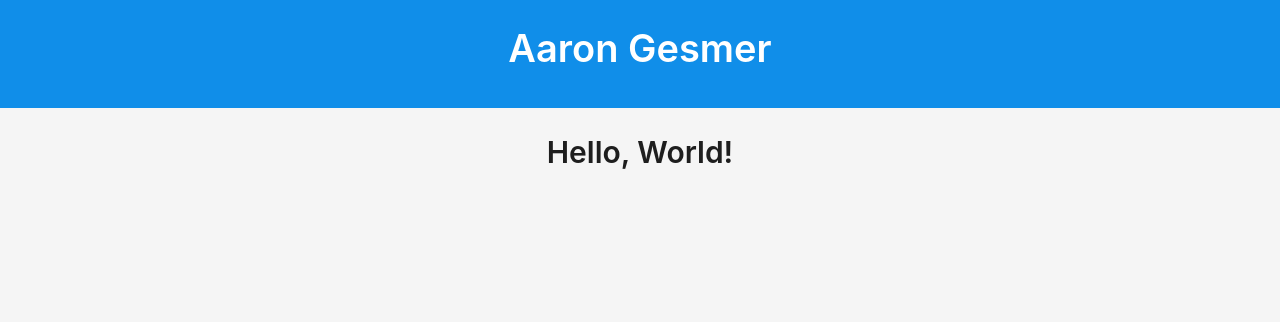
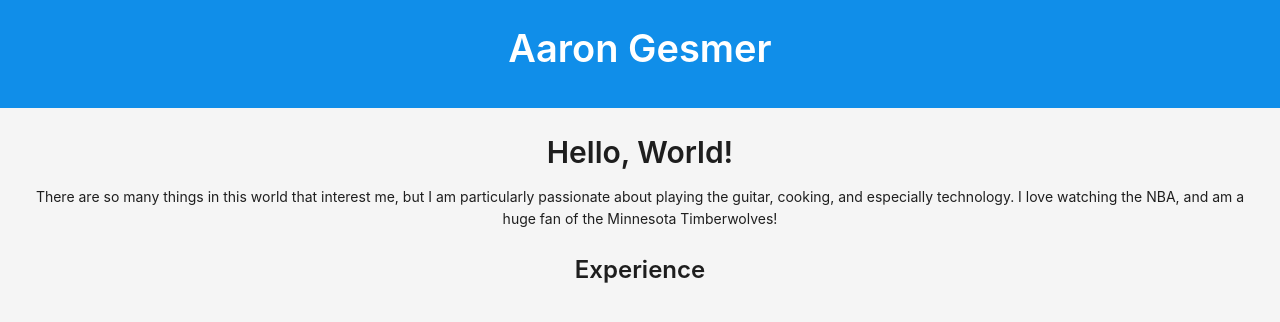
Before and after one commit to bucky-badger-gesmer/aarongesmer, a React (Create React App) app: page / in a window 1280 px wide. Shown: the top 322 px of the page. Built offline with nearby package versions, Linux system fonts and the light colour scheme.

Commit message:
add small description

```diff
--- a/src/App.js
+++ b/src/App.js
@@ -2,7 +2,7 @@ import React from 'react';
 import { Layout, Typography } from 'antd';
 
 const { Header, Content, Footer } = Layout;
-const { Title } = Typography;
+const { Title, Text } = Typography;
 
 function App() {
   return (
@@ -13,6 +13,10 @@ function App() {
         </Header>
         <Content style={contentStyle}>
           <Title level={2}>Hello, World!</Title>
+          <Text style={textStyle}>There are so many things in this world that interest me, but I am particularly passionate about playing the guitar, cooking, and especially technology. I love watching the NBA, and am a huge fan of the Minnesota Timberwolves! </Text>
+          <div>
+            <Title level={3}>Experience</Title>
+          </div>
         </Content>
         <Footer style={footerStyle}>This site was built with React and Ant Design.</Footer>
       </Layout>
@@ -38,8 +42,13 @@ const titleStyle = {
 const contentStyle = {
   textAlign: 'center',
   minHeight: 2400,
-  lineHeight: '120px',
   color: '#fff',
+  paddingLeft: 24,
+  paddingRight: 24,
+};
+
+const textStyle = {
+  textAlign: 'justify',
 };
 
 const footerStyle = {
```
